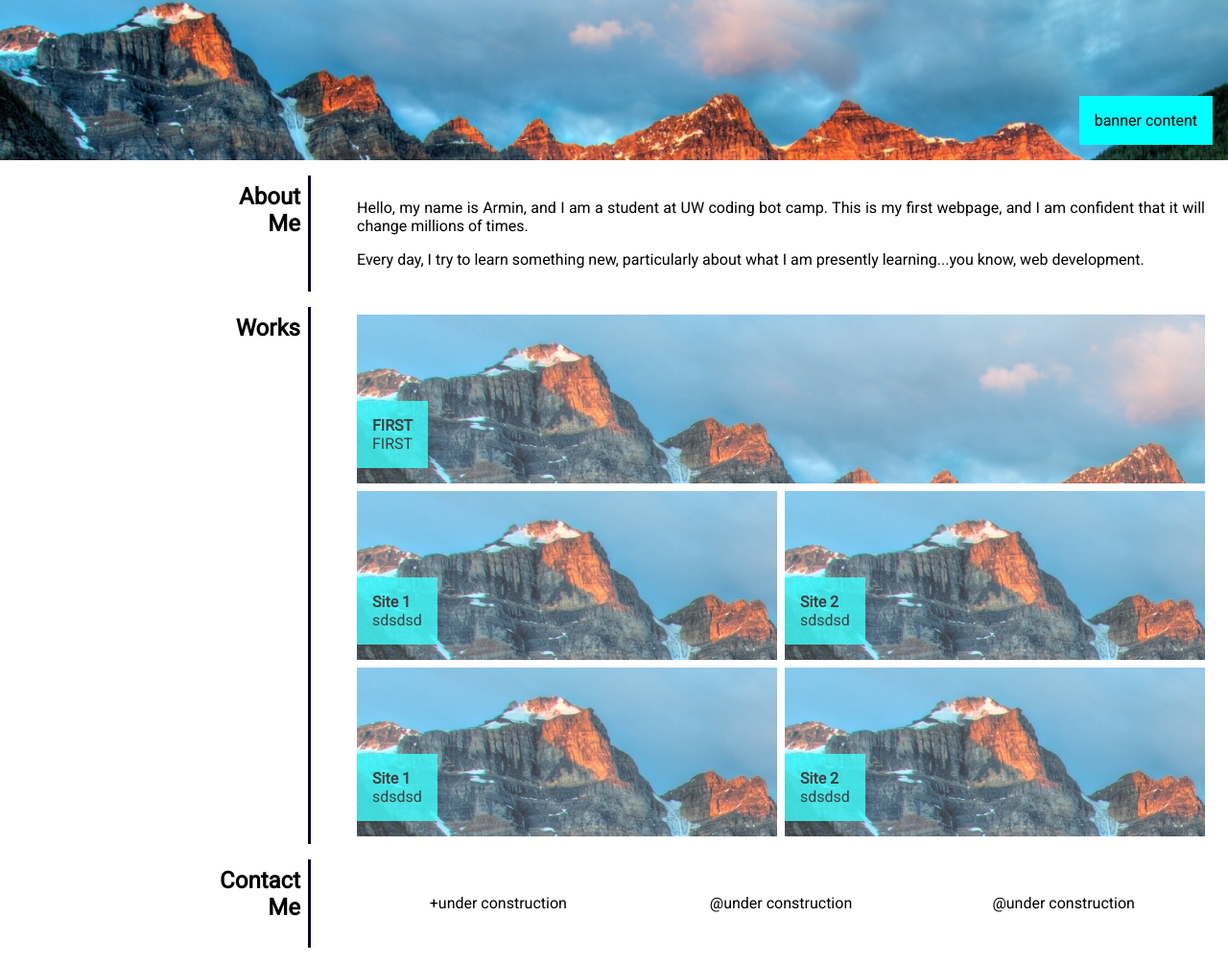
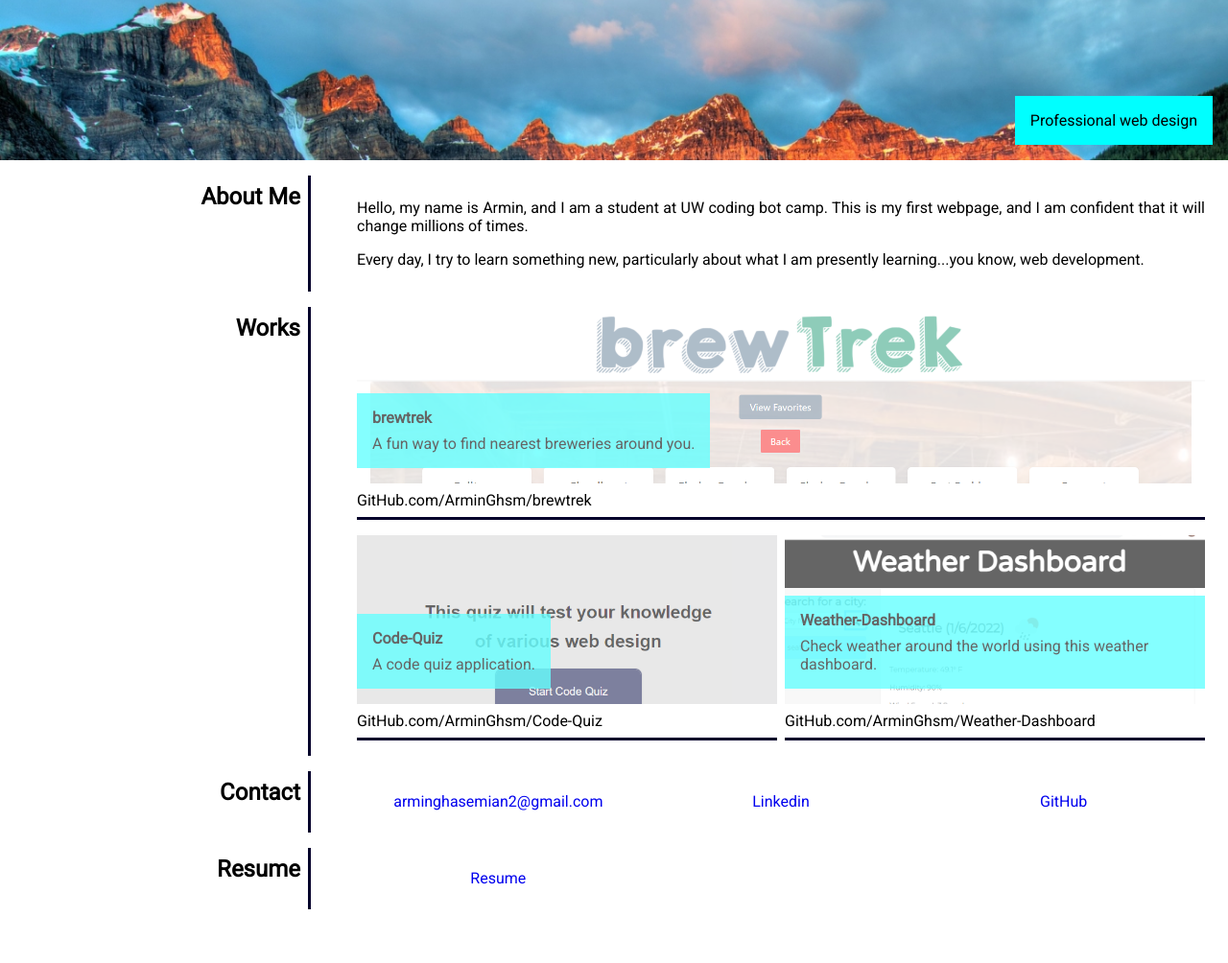
Before and after one commit to ArminGhsm/MyRepo, a plain HTML site: page index.html in a window 1280 px wide. Shown: the part 106-1110 px from the top of the page at 96% size. After the commit the page ends 1070 px from the top, so only its background shows below. Drawn offline with Linux system fonts and the light colour scheme.

Commit message:
requested changes on portfolio

```diff
--- a/index.css
+++ b/index.css
@@ -84,6 +84,12 @@ main > .area-content
     justify-items: center;
     align-items: center;
 }
+.contact-content a {
+    text-decoration: none;
+}
+.contact-content a:hover {
+    text-decoration: underline;
+}
 .works-content {
     display: grid;
     grid-template-columns: 1fr 1fr;
@@ -91,16 +97,17 @@ main > .area-content
     align-items: stretch;
     gap: 0.5rem 0.5rem;
     grid-template-areas:
-    "first first";
+    "first first"
+    "first2 first2";
 }
 .works-content > a.link-1 {
-    background: url(aa.jpeg)  0 0 no-repeat;
+    background: url(brew.png)  0 0 no-repeat;
 }
 .works-content > a.link-2 {
-    background: url(aa.jpeg)  0 0 no-repeat;
+    background: url(quiz.png)  0 0 no-repeat;
 }
 .works-content > a.link-3 {
-    background: url(aa.jpeg)  0 0 no-repeat;
+    background: url(weather.png)  0 0 no-repeat;
 }
 .works-content > a.link-4 {
     background: url(aa.jpeg)  0 0 no-repeat;
@@ -108,7 +115,7 @@ main > .area-content
 .works-content > a.link-5 {
     background: url(aa.jpeg)  0 0 no-repeat;
 }
-.works-content > a {
+.works-content > a.mainlink {
     min-height: 10rem;
     display: flex;
     align-items: flex-end;
@@ -116,19 +123,45 @@ main > .area-content
     background-size: cover;
     color: #000;
     text-decoration: none;
-    opacity: 0.75;
+    opacity: 0.6;
     transition: opacity 0.5s;
 }
-.works-content > a:hover {
+.works-content > a.mainlink:hover {
     opacity: 1;
 }
-.works-content > a > div {
+.works-content > a.mainlink > div {
     background-color: rgba(0, 255, 255, 0.8);
     padding: 1rem;
 }
-.works-content > a > div > h4 {
+.works-content > a.mainlink > div > h4 {
     margin: 0;
+    margin-bottom: 0.5rem;
 }
 .works-first {
     grid-area: first;
 }
+.works-first2 {
+    grid-area: first2;
+}
+
+.works-content > a.guthub-link {
+    display: flex;
+    align-items: flex-end;
+    padding-bottom: 0.5rem;
+    margin-bottom: 0.5rem;
+    color: #000;
+    text-decoration: none;
+    border-bottom: solid rgb(5, 1, 43) 0.2rem;
+}
+.resume-content {
+    display: grid;
+    grid-template-columns: 1fr 1fr 1fr;
+    justify-items: center;
+    align-items: center;
+}
+.resume-content a {
+    text-decoration: none;
+}
+.resume-content a:hover {
+    text-decoration: underline;
+}
--- a/index.html
+++ b/index.html
@@ -13,7 +13,7 @@
     />
     <link rel="stylesheet" href="index.css" />
 
-    <title>Hello, world! by Armin</title>
+    <title>Armin Ghasemian - Portfolio</title>
   </head>
   <body>
     <header>
@@ -24,14 +24,15 @@
         <a href="#about"><span>About</span></a>
         <a href="#works"><span>Works</span></a>
         <a href="#contact"><span>Contact</span></a>
+        <a href="#resume"><span>Resume</span></a>
       </div>
     </header>
     <section class="banner">
-      <div>banner content</div>
+      <div>Professional web design</div>
     </section>
     <main>
       <div class="area-title" id="about">
-        <h2>About<br />Me</h2>
+        <h2>About Me</h2>
       </div>
       <div class="area-content about-content">
         <p>Hello, my name is Armin, and I am a student at UW coding bot camp. This is my first webpage, and I am confident that it will change millions of times.
@@ -44,44 +45,47 @@
         <h2>Works</h2>
       </div>
       <div class="area-content works-content">
-        <a href="#" class="works-first link-1">
+        <a target="_blank" href="https://arminghsm.github.io/brewtrek/" class="works-first mainlink link-1">
           <div>
-            <h4>FIRST</h4>
-            FIRST
+            <h4>brewtrek</h4>
+            A fun way to find nearest breweries around you.
           </div>
         </a>
-        <a href="#" class="link-2">
+        <a target="_blank" href="https://github.com/ArminGhsm/brewtrek" class="guthub-link works-first2">
+          <span>GitHub.com/ArminGhsm/brewtrek</span>
+        </a>
+        <a target="_blank" href="https://arminghsm.github.io/Code-Quiz" class="mainlink link-2">
           <div>
-            <h4>Site 1</h4>
-            sdsdsd
+            <h4>Code-Quiz</h4>
+            A code quiz application.
           </div>
         </a>
-        <a href="#" class="link-3">
+        <a target="_blank" href="https://arminghsm.github.io/Weather-Dashboard" class="mainlink link-3">
             <div>
-              <h4>Site 2</h4>
-              sdsdsd
+              <h4>Weather-Dashboard</h4>
+              Check weather around the world using this weather dashboard.
             </div>
         </a>
-        <a href="#" class="link-4">
-          <div>
-            <h4>Site 1</h4>
-            sdsdsd
-          </div>
+        <a target="_blank" href="https://github.com/ArminGhsm/Code-Quiz" class="guthub-link">
+          <span>GitHub.com/ArminGhsm/Code-Quiz</span>
         </a>
-        <a href="#" class="link-5">
-            <div>
-              <h4>Site 2</h4>
-              sdsdsd
-            </div>
+        <a target="_blank" href="https://github.com/ArminGhsm/Weather-Dashboard" class="guthub-link">
+          <span>GitHub.com/ArminGhsm/Weather-Dashboard</span>
         </a>
       </div>
       <div class="area-title" id="contact">
-        <h2>Contact<br />Me</h2>
+        <h2>Contact</h2>
       </div>
       <div class="area-content contact-content">
-        <div>+under construction</div>
-        <div>@under construction</div>
-        <div>@under construction</div>
+        <div><a href="mailto:arminghasemian2@gmail.com">arminghasemian2@gmail.com</a></div>
+        <div><a target="_blank" href="https://www.linkedin.com/in/armin-ghasemian">Linkedin</a></div>
+        <div><a href="https://github.com/ArminGhsm">GitHub</a></div>
+      </div>
+      <div class="area-title" id="resume">
+        <h2>Resume</h2>
+      </div>
+      <div class="area-content resume-content">
+        <div><a href="resume.pdf">Resume</a></div>
       </div>
     </main>
   </body>
```
Also changed, not shown: brew.png (added), quiz.png (added), weather.png (added).
